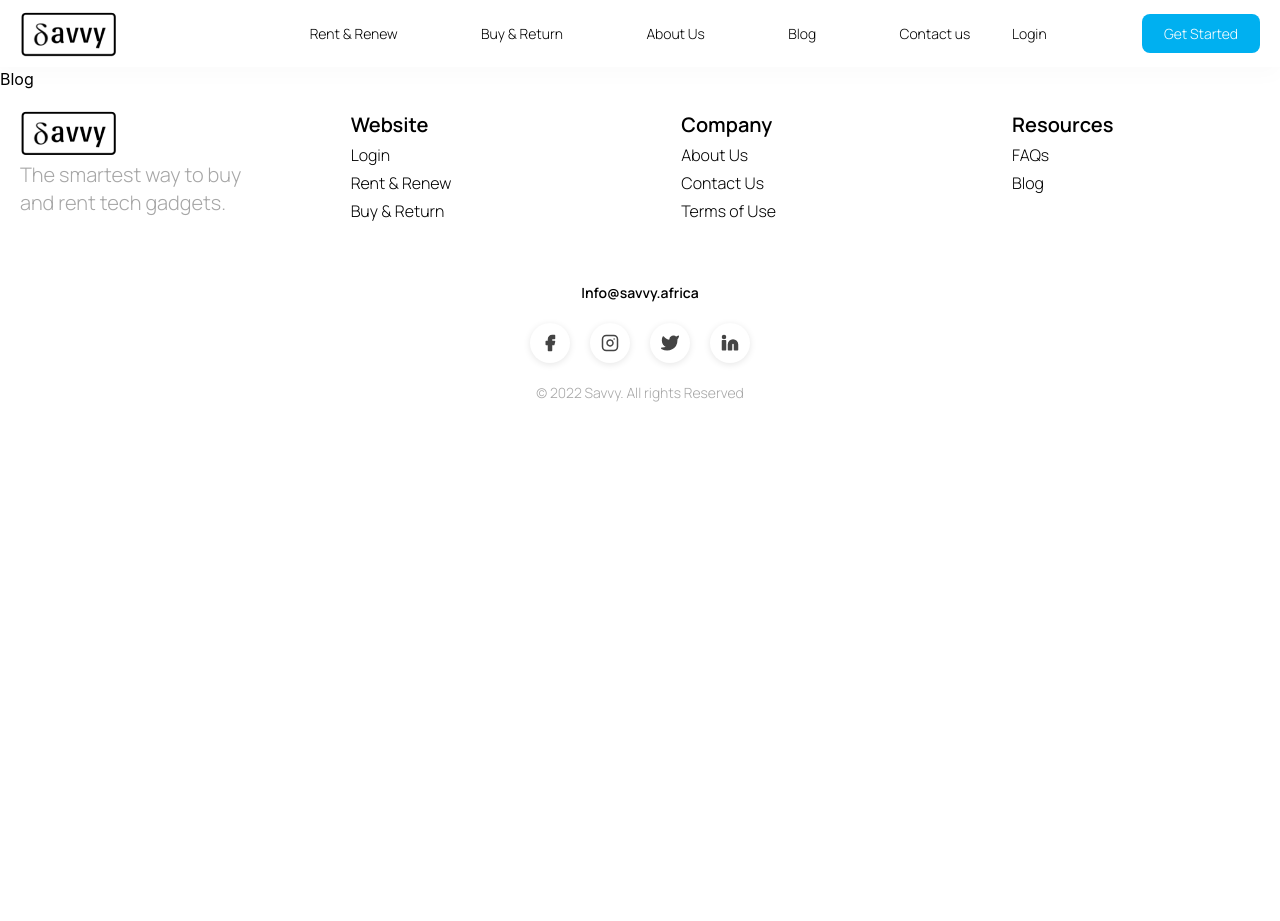
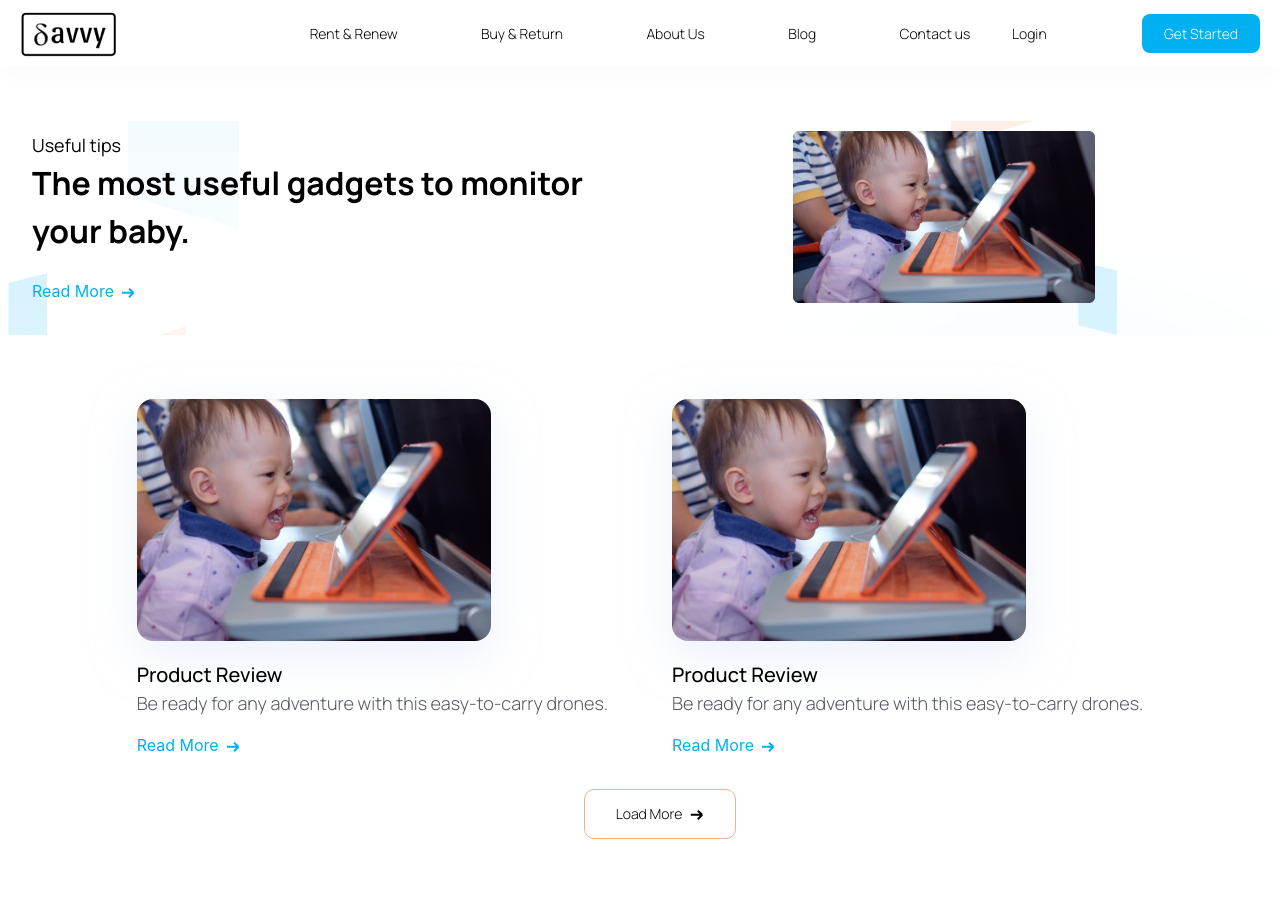
Before and after one commit to SavvyAfrica/savvyWaitlist, a Next.js app: page /blog in a window 1280 px wide. Shown: the top 921 px of the page. Before the commit the page ends 800 px from the top, so only its background shows below. Built offline with nearby package versions, Linux system fonts and the light colour scheme.

Commit message:
Done with blog first page

```diff
--- /dev/null
+++ b/features/blog/blogPost/blogPost.tsx
@@ -0,0 +1,96 @@
+import React from 'react'
+import { Text } from '../../../components/typography/typography'
+import Link from 'next/link'
+import { Button } from '../../../components/button/button'
+
+function BlogPost() {
+  return (
+    <div className='w-full flex justify-center items-center flex-col space-x-10  mt-[4rem] pb-[4rem]'>
+      <div className='grid grid-cols-2 gap-[4rem]'>
+        <div>
+          <div className='blog-img'></div>
+          <div className='mt-5 space-y-4'>
+            <div>
+              <Text variant='paragraph_1' className='text-black font-medium'>
+                Product Review
+              </Text>
+              <Text variant='paragraph_2' className='text-[#545964] font-light'>
+                Be ready for any adventure with this easy-to-carry drones.
+              </Text>
+            </div>
+            <div className='text-[#00B0F0] flex items-center space-x-2'>
+              <Link href='#'>Read More</Link>
+              <svg
+                width='13'
+                height='10'
+                viewBox='0 0 13 10'
+                fill='none'
+                xmlns='http://www.w3.org/2000/svg'
+                className='flex items-center mt-[4px]'
+              >
+                <path
+                  d='M0 4.75H11.5M11.5 4.75L7 0.75M11.5 4.75L7 9.25'
+                  stroke='#00B0F0'
+                  stroke-width='2'
+                />
+              </svg>
+            </div>
+          </div>
+        </div>
+        <div>
+          <div className='blog-img'></div>
+          <div className='mt-5 space-y-4'>
+            <div>
+              <Text variant='paragraph_1' className='text-black font-medium'>
+                Product Review
+              </Text>
+              <Text variant='paragraph_2' className='text-[#545964] font-light'>
+                Be ready for any adventure with this easy-to-carry drones.
+              </Text>
+            </div>
+            <div className='text-[#00B0F0] flex items-center space-x-2'>
+              <Link href='#'>Read More</Link>
+              <svg
+                width='13'
+                height='10'
+                viewBox='0 0 13 10'
+                fill='none'
+                xmlns='http://www.w3.org/2000/svg'
+                className='flex items-center mt-[4px]'
+              >
+                <path
+                  d='M0 4.75H11.5M11.5 4.75L7 0.75M11.5 4.75L7 9.25'
+                  stroke='#00B0F0'
+                  stroke-width='2'
+                />
+              </svg>
+            </div>
+          </div>
+        </div>
+      </div>
+      <div className='w-full flex justify-center items-center mt-8'>
+        <Button className='border border-[#F4B183] rounded-[10px] w-[152px] h-[50px] space-x-2'>
+          <Text variant='paragraph_4' className='font-light'>
+            Load More
+          </Text>
+          <svg
+            width='14'
+            height='10'
+            viewBox='0 0 14 10'
+            fill='none'
+            xmlns='http://www.w3.org/2000/svg'
+            className='mt-[3px]'
+          >
+            <path
+              d='M0.75 4.75H12.25M12.25 4.75L7.75 0.75M12.25 4.75L7.75 9.25'
+              stroke='black'
+              stroke-width='2'
+            />
+          </svg>
+        </Button>
+      </div>
+    </div>
+  )
+}
+
+export default BlogPost
--- /dev/null
+++ b/features/blog/headSection/headSection.tsx
@@ -0,0 +1,48 @@
+import React from 'react'
+import { Text } from '../../../components/typography/typography'
+import Link from 'next/link'
+import Image from 'next/image'
+
+function HeadSection() {
+  return (
+    <div className='heading w-full grid grid-cols-2 px-8 py-8 mt-8'>
+      <div className='flex flex-col justify-between space-y-6'>
+        <div>
+          <Text variant='paragraph_2' className='text-black'>
+            Useful tips
+          </Text>
+          <Text variant='home_heading_4_32px' className='text-black font-bold'>
+            The most useful gadgets to monitor your baby.
+          </Text>
+        </div>
+        <div className='text-[#00B0F0] flex items-center space-x-2'>
+          <Link href='#'>Read More</Link>
+          <svg
+            width='13'
+            height='10'
+            viewBox='0 0 13 10'
+            fill='none'
+            xmlns='http://www.w3.org/2000/svg'
+            className='flex items-center mt-[4px]'
+          >
+            <path
+              d='M0 4.75H11.5M11.5 4.75L7 0.75M11.5 4.75L7 9.25'
+              stroke='#00B0F0'
+              stroke-width='2'
+            />
+          </svg>
+        </div>
+      </div>
+      <div className='w-full h-full relative'>
+        <Image
+          src={'/baby.png'}
+          alt='baby pics'
+          layout='fill'
+          objectFit='contain'
+        />
+      </div>
+    </div>
+  )
+}
+
+export default HeadSection
--- a/features/general/header/header.tsx
+++ b/features/general/header/header.tsx
@@ -34,7 +34,7 @@ function header() {
               </Text>
             </a>
           </Link>
-          <Link href="b">
+          <Link href="/blog">
             <a>
               <Text variant="paragraph_4" className="font-light">
                 Blog
--- a/pages/blog.tsx
+++ /dev/null
@@ -1,9 +0,0 @@
-import React from 'react'
-
-function Blog() {
-  return (
-    <div>Blog</div>
-  )
-}
-
-export default Blog
--- /dev/null
+++ b/pages/blog/index.tsx
@@ -0,0 +1,14 @@
+import React from 'react'
+import HeadSection from '../../features/blog/headSection/headSection'
+import BlogPost from '../../features/blog/blogPost/blogPost'
+
+function Blog() {
+  return (
+    <>
+      <HeadSection />
+      <BlogPost />
+    </>
+  )
+}
+
+export default Blog
--- a/styles/globals.css
+++ b/styles/globals.css
@@ -1,4 +1,4 @@
-@import url("https://fonts.googleapis.com/css2?family=Manrope:wght@200;300;400;500;600;700;800&display=swap");
+@import url('https://fonts.googleapis.com/css2?family=Manrope:wght@200;300;400;500;600;700;800&display=swap');
 
 @tailwind base;
 @tailwind components;
@@ -23,17 +23,17 @@ a {
   box-shadow: 0px 5.50943px 23.4151px rgba(0, 0, 0, 0.05);
 }
 .heading {
-  background-image: url("../assets/png/Background.png");
+  background-image: url('../assets/png/Background.png');
   background-repeat: no-repeat;
   /* background-size: cover;
   background-position: center; */
-
 }
-.signup, .signin{
+.signup,
+.signin {
   background-position: top;
   background-repeat: no-repeat;
   background-size: cover;
-  background-image: url("../assets/png/FormBackground.png");
+  background-image: url('../assets/png/FormBackground.png');
 }
 .frame {
   background: #ffffff;
@@ -53,6 +53,17 @@ a {
   border: 1px solid #00b0f0;
 }
 
+.blog-img {
+  background-image: url('/baby.png');
+  background-repeat: no-repeat;
+  background-size: cover;
+  background-position: center;
+  width: 354.46px;
+  height: 241.53px;
+  border-radius: 16px;
+  box-shadow: 0px 14.8378px 43.5686px rgba(215, 228, 249, 0.5);
+}
+
 @media (prefers-color-scheme: dark) {
   html {
     color-scheme: dark;
@@ -62,8 +73,6 @@ a {
     background: white;
   }
 }
-
-
 
 ::-webkit-scrollbar {
   width: 10px;
@@ -80,20 +89,21 @@ a {
   background: #555;
 }
 
-
-
-
 .maxWidth {
   max-width: 1440px;
 }
 
-
-
-.modal__content{
+.modal__content {
   animation-name: animatetop;
-  animation-duration: 0.4s
+  animation-duration: 0.4s;
 }
 @keyframes animatetop {
-  from {top: -300px; opacity: 0}
-  to {top: 0; opacity: 1}
+  from {
+    top: -300px;
+    opacity: 0;
+  }
+  to {
+    top: 0;
+    opacity: 1;
+  }
 }
```
Also changed, not shown: public/baby.png (added).
